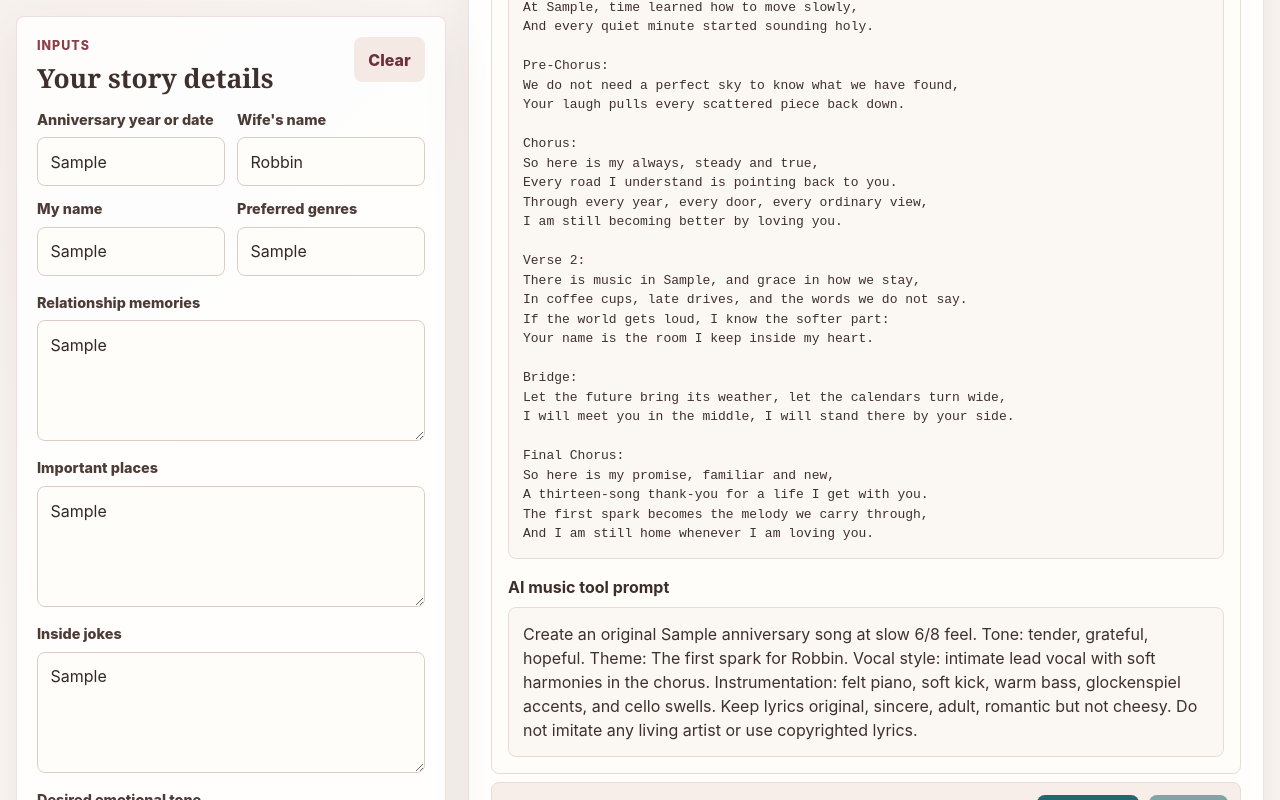
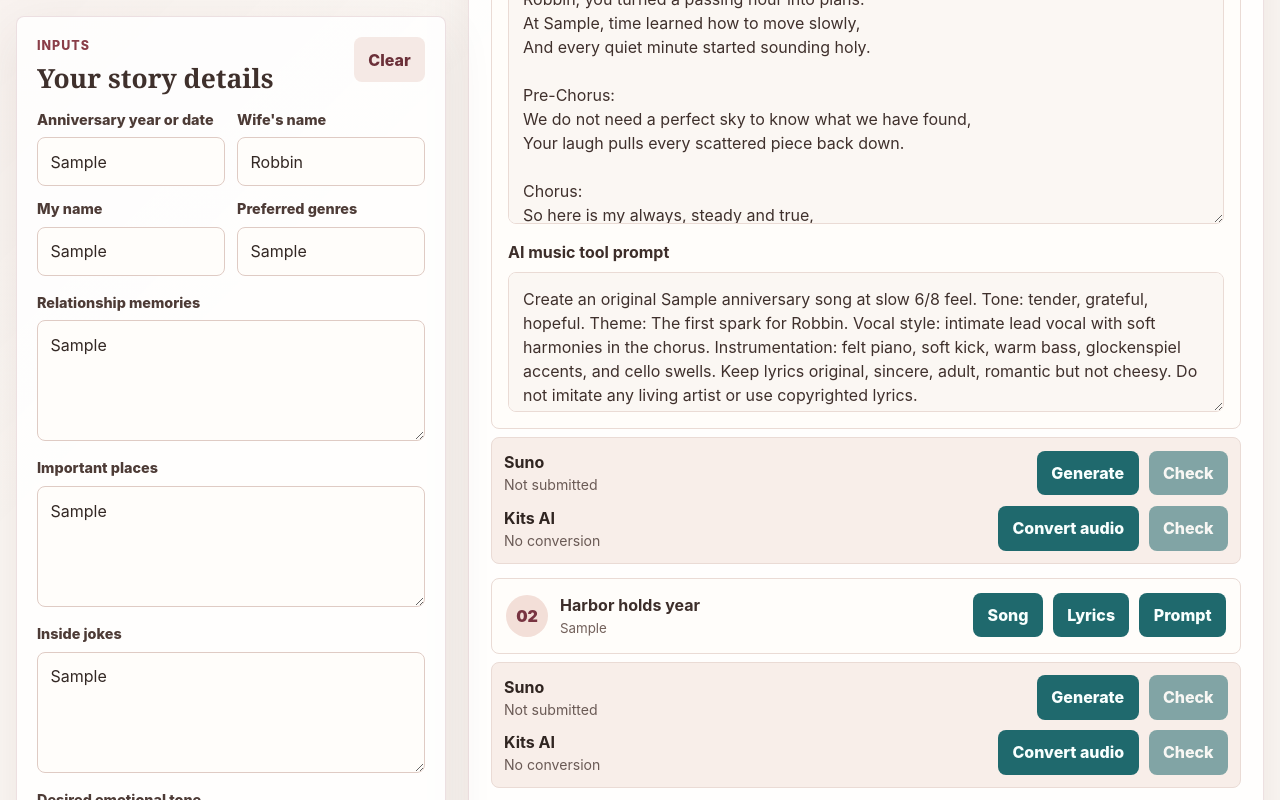
Before and after one commit to dpwebb/DWAnniversaryalbum, a React (Vite) app: page / in a window 1280 px wide. Both pictures are taken after typing "Sample", "Sample", "Sample", "Sample", "Sample", "Sample" into the empty fields and a click on the button "Generate album". Shown: the part 1168-1968 px from the top of the page. Built offline with nearby package versions, Linux system fonts and the light colour scheme.

Commit message:
Make track lyrics and prompts editable

```diff
--- a/src/App.tsx
+++ b/src/App.tsx
@@ -163,6 +163,17 @@ export default function App() {
           ? `Regenerated lyrics for track ${trackId}.`
           : `Regenerated the music prompt for track ${trackId}.`,
     );
+  }
+
+  function updateTrackText(trackId: number, key: 'lyrics' | 'musicPrompt', value: string) {
+    setAlbum((current) => {
+      if (!current) return current;
+      return {
+        ...current,
+        tracks: current.tracks.map((track) => (track.id === trackId ? { ...track, [key]: value } : track)),
+      };
+    });
+    setError('');
   }
 
   async function copyAlbum() {
@@ -786,7 +797,7 @@ export default function App() {
               <div className="track-list">
                 {album.tracks.map((track) => (
                   <div className="track-stack" key={track.id}>
-                    <TrackCard track={track} onAction={handleTrackAction} />
+                    <TrackCard track={track} onAction={handleTrackAction} onEdit={updateTrackText} />
                     <ApiTrackPanel
                       track={track}
                       result={apiResults[track.id]}
@@ -841,9 +852,11 @@ function TextArea({ label, value, placeholder, onChange }: FieldProps) {
 function TrackCard({
   track,
   onAction,
+  onEdit,
 }: {
   track: SongPlan;
   onAction: (trackId: number, action: 'song' | 'lyrics' | 'prompt') => void;
+  onEdit: (trackId: number, key: 'lyrics' | 'musicPrompt', value: string) => void;
 }) {
   const [open, setOpen] = useState(track.id === 1);
 
@@ -895,11 +908,21 @@ function TrackCard({
           </dl>
           <section>
             <h3>Original lyrics draft</h3>
-            <pre>{track.lyrics}</pre>
+            <textarea
+              className="track-textarea lyrics-editor"
+              aria-label={`Original lyrics draft for ${track.title}`}
+              value={track.lyrics}
+              onChange={(event) => onEdit(track.id, 'lyrics', event.target.value)}
+            />
           </section>
           <section>
             <h3>AI music tool prompt</h3>
-            <p className="prompt-box">{track.musicPrompt}</p>
+            <textarea
+              className="track-textarea prompt-editor"
+              aria-label={`AI music tool prompt for ${track.title}`}
+              value={track.musicPrompt}
+              onChange={(event) => onEdit(track.id, 'musicPrompt', event.target.value)}
+            />
           </section>
         </div>
       ) : null}
--- a/src/styles.css
+++ b/src/styles.css
@@ -373,7 +373,8 @@ dd {
 }
 
 pre,
-.prompt-box {
+.prompt-box,
+.track-textarea {
   background: #fbf7f3;
   border: 1px solid #eadbd5;
   border-radius: 8px;
@@ -385,6 +386,16 @@ pre,
 
 .prompt-box {
   white-space: normal;
+}
+
+.track-textarea {
+  display: block;
+  min-height: 300px;
+  resize: vertical;
+}
+
+.prompt-editor {
+  min-height: 140px;
 }
 
 .check-field {
```
